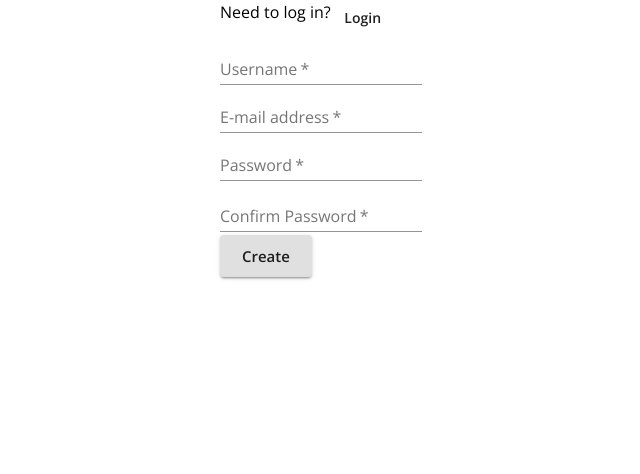
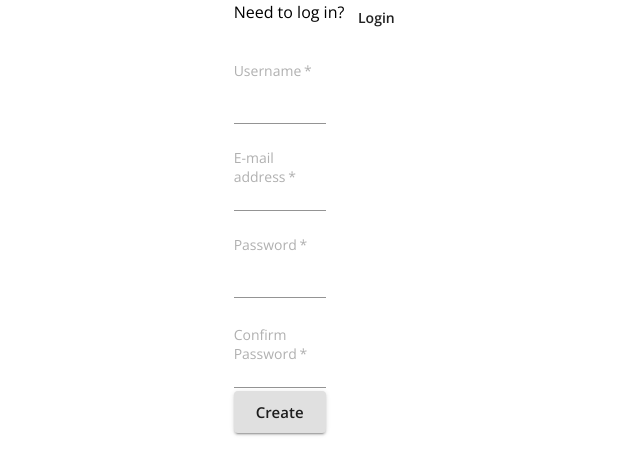
Before and after one commit to pedron3to/74247f, a React (Create React App) app in the folder client/: page / in a window 1280 px wide. Shown: the top 474 px of the page, without its empty margins (319-959 px from the left). Built offline with nearby package versions, Linux system fonts and the light colour scheme; no server answers.

Commit message:
Add especif material ui css changes

```diff
--- a/client/src/index.css
+++ b/client/src/index.css
@@ -1,11 +1,83 @@
 body {
   margin: 0;
-  font-family: -apple-system, BlinkMacSystemFont, "Segoe UI", "Roboto", "Oxygen", "Ubuntu",
-    "Cantarell", "Fira Sans", "Droid Sans", "Helvetica Neue", sans-serif;
+  padding: 0;
+  font-family: -apple-system, BlinkMacSystemFont, "Segoe UI", "Roboto", "Oxygen",
+    "Ubuntu", "Cantarell", "Fira Sans", "Droid Sans", "Helvetica Neue",
+    sans-serif;
   -webkit-font-smoothing: antialiased;
   -moz-osx-font-smoothing: grayscale;
 }
 
 code {
-  font-family: source-code-pro, Menlo, Monaco, Consolas, "Courier New", monospace;
+  font-family: source-code-pro, Menlo, Monaco, Consolas, "Courier New",
+    monospace;
 }
+
+button {
+  border: none;
+}
+
+.MuiFormLabel-root {
+  color: #b0b0b0 !important;
+  padding: 0;
+  font-size: 14px !important;
+  font-family: Open Sans, sans-serif;
+  font-weight: 400 !important;
+  line-height: 19px !important;
+}
+
+.MuiInputBase-input {
+  font: inherit;
+  color: currentColor;
+  width: 100%;
+  border: 0;
+  height: 1.1876em;
+  margin: 0;
+  display: block;
+  padding: 45px 0 7px !important;
+  min-width: 0;
+  background: none;
+  box-sizing: content-box;
+  animation-name: mui-auto-fill-cancel;
+  letter-spacing: inherit;
+  animation-duration: 10ms;
+  -webkit-tap-highlight-color: transparent;
+}
+
+label + .MuiInput-formControl {
+  margin-top: 0px;
+}
+
+.MuiFormControl-marginNormal {
+  margin-top: 0px !important;
+}
+
+a:-webkit-any-link {
+  color: #3a8dff;
+  cursor: pointer;
+  text-decoration: none;
+  cursor: pointer;
+}
+
+p {
+  display: block;
+  margin-block-start: 0em;
+  margin-block-end: 0em;
+  margin-inline-start: 0px;
+  margin-inline-end: 0px;
+}
+
+.MuiInputAdornment-positionEnd {
+  margin-left: 8px;
+  margin-top: 32px;
+}
+
+form {
+  display: table-caption;
+  margin-top: 0em;
+}
+
+input[type="password"] {
+  font-family: Verdana;
+  letter-spacing: 0.125em;
+}
```
